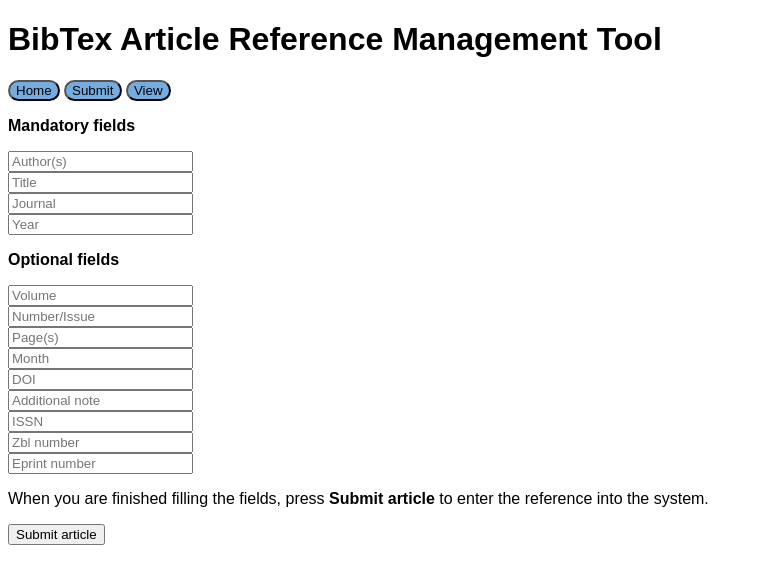
After one commit to 3nd3r1/viiteri, a Flask app: template viiteri/templates/submit.html in a window 1280 px wide. The commit adds this page. Shown: the top 584 px of the page, without its empty margins (0-759 px from the left). Run offline with Flask 3, Linux system fonts and the light colour scheme; the template is opened without the code that fills it, so the values that code supplies are empty.

Commit message:
Templates-sarja

```diff
--- /dev/null
+++ b/viiteri/static/styles.css
@@ -0,0 +1,3 @@
+body {
+    font-family: Arial, sans-serif;
+}
--- /dev/null
+++ b/viiteri/templates/submit.html
@@ -0,0 +1,75 @@
+<!DOCTYPE html>
+<html>
+<head>
+    <link rel="stylesheet" type="text/css" href="{{ url_for('static', filename='styles.css') }}">
+    <title>BibTex Article Reference Management Tool</title>
+</head>
+<body>
+    <div>
+        <h1>BibTex Article Reference Management Tool</h1>
+
+        <button onclick="window.location.href='/'" style="background-color: #75ACE0; border-radius: 20px;">Home</button>
+        <button onclick="window.location.href='/submit'" style="background-color: #75ACE0; border-radius: 20px;">Submit</button>
+        <button onclick="window.location.href='/view'" style="background-color: #75ACE0; border-radius: 20px;">View</button>
+
+        <form method="POST">
+            <p><b>Mandatory fields</b></p>
+
+            <div><input type="text" class="form-field" name="author" placeholder="Author(s)" required></div>
+            <div><input type="text" class="form-field" name="title" placeholder="Title" required></div>
+            <div><input type="text" class="form-field" name="journal" placeholder="Journal" required></div>
+            <div><input type="text" class="form-field" name="year" placeholder="Year" required></div>
+
+            <p><b>Optional fields</b></p>
+
+            <div><input type="text" class="form-field" name="volume" placeholder="Volume"></div>
+            <div><input type="text" class="form-field" name="number" placeholder="Number/Issue"></div>
+            <div><input type="text" class="form-field" name="pages" placeholder="Page(s)"></div>
+            <div><input type="text" class="form-field" name="month" placeholder="Month"></div>
+            <div><input type="text" class="form-field" name="doi" placeholder="DOI"></div>
+            <div><input type="text" class="form-field" name="note" placeholder="Additional note"></div>
+            <div><input type="text" class="form-field" name="issn" placeholder="ISSN"></div>
+            <div><input type="text" class="form-field" name="zblnumber" placeholder="Zbl number"></div>
+            <div><input type="text" class="form-field" name="eprint" placeholder="Eprint number"></div>
+
+            {% if submitted %}
+                <p>Submission successful! If you want to submit another article, press <b>Submit another article</b>.</p>
+                <div><button type="submit" id="submit_button">Submit another article</button></div>
+            {% else %}
+                <p>When you are finished filling the fields, press <b>Submit article</b> to enter the reference into the system.</p>
+                <div><button type="submit" id="submit_button">Submit article</button></div>
+            {% endif %}
+        </form>
+    </div>
+
+    <script>
+        window.onload = function() {
+            var submit_button = document.getElementById("submit_button");
+            var form_fields = document.getElementsByClassName("form-field");
+            var form = document.forms[0];
+
+            function disableFormFields(disable) {
+                for (var i = 0; i < form_fields.length; i++) {
+                    form_fields[i].disabled = disable;
+                }
+            }
+
+            {% if submitted %}
+                disableFormFields(true);
+                submit_button.textContent = "Submit another article";
+            {% else %}
+                disableFormFields(false);
+                submit_button.textContent = "Submit article";
+            {% endif %}
+
+            submit_button.onclick = function() {
+                if (submitted) {
+                    document.location.reload(true);
+                } else {
+                    form.submit();
+                }
+            };
+        };
+    </script>
+</body>
+</html>
```
Also changed, not shown: viiteri/templates/index.html (+17 -3 lines), viiteri/templates/view.html (added, +57 -0 lines).
